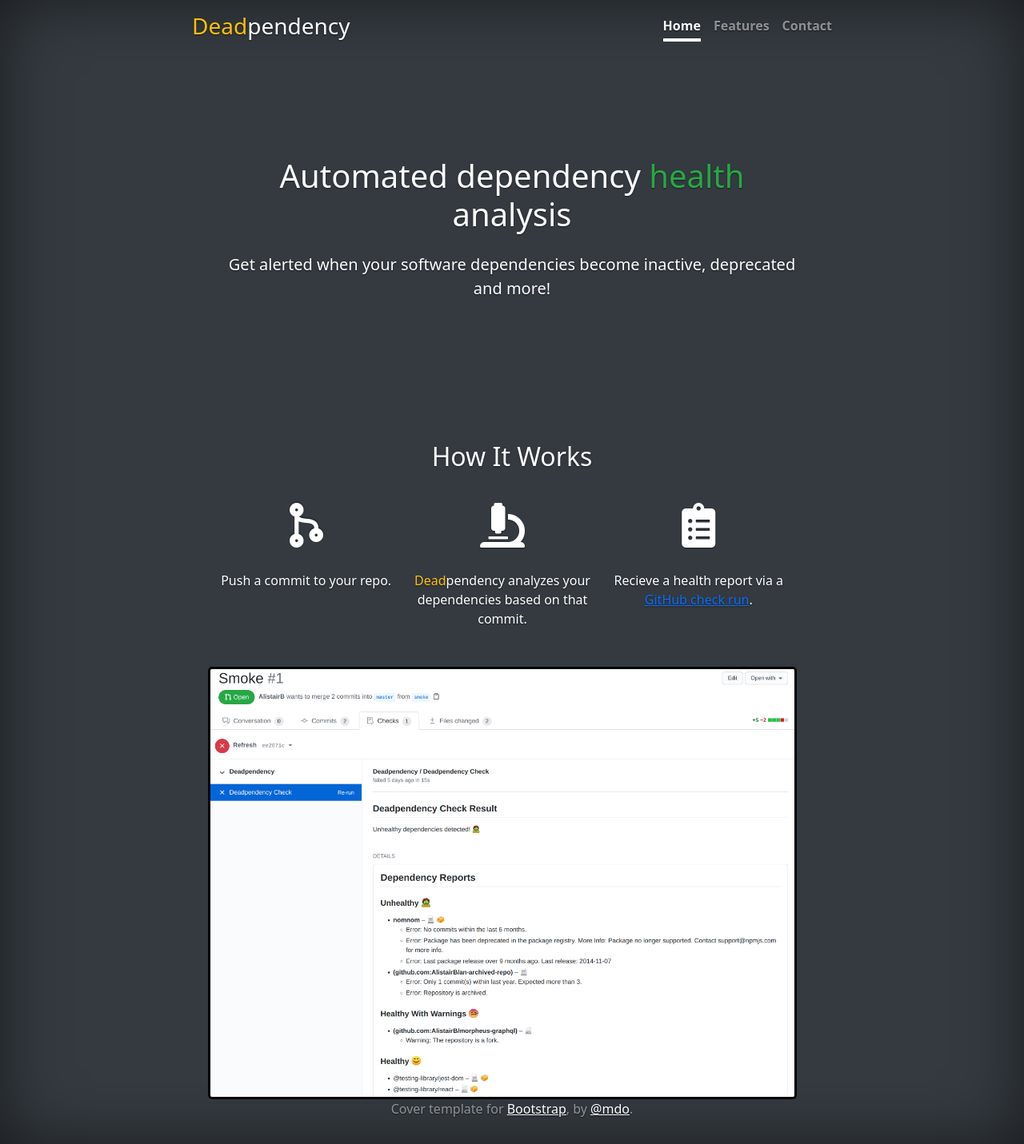
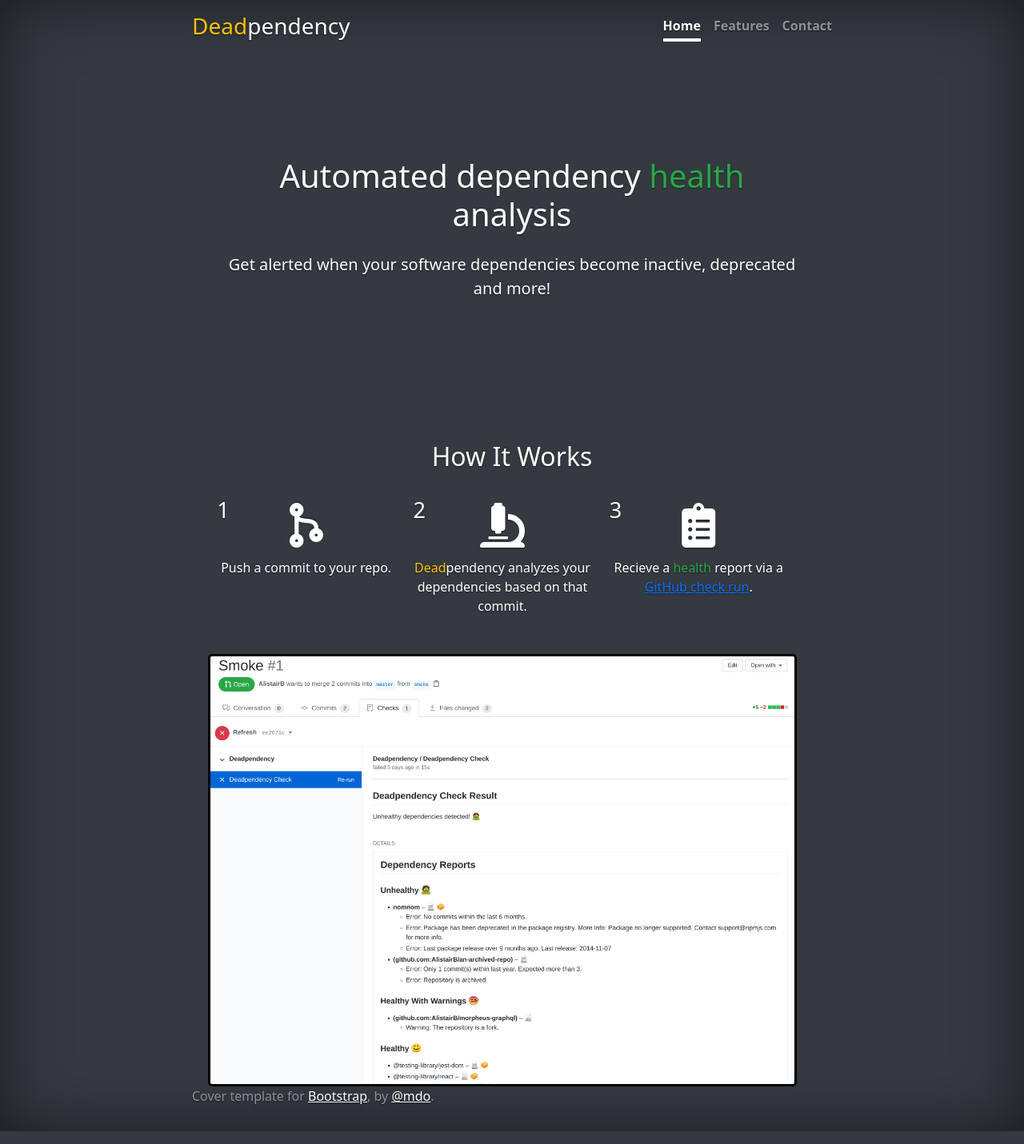
Before and after one commit to deadpendency/deadpendency.github.io, a Jekyll site: the page built from index.html, in a window 1280 px wide. Shown: the whole page at 80% size. Built offline with Jekyll 4.4.1, drawn with Linux system fonts in a browser that asks for light colours; nearby versions of some CDN libraries.

Commit message:
Tweaking how it works

```diff
--- a/_layouts/default.html
+++ b/_layouts/default.html
@@ -15,7 +15,7 @@
 
     <link rel="stylesheet" href="{{ site.baseurl }}/styles.css">
   </head>
-  <body class="d-flex text-center text-white bg-dark">
+  <body class="d-flex text-white bg-dark">
     <div class="cover-container d-flex w-100 p-3 mx-auto flex-column">
       <header class="mb-5">
         <div>
--- a/_sass/global.scss
+++ b/_sass/global.scss
@@ -89,3 +89,14 @@
   border-radius: 5px;
   padding: 0;
 }
+
+.floating-number {
+  position: absolute;
+  font-size: 1.7rem;
+  top: .2rem;
+  left: .7rem;
+}
+
+.step-description {
+  font-size: 1rem;
+}
--- a/index.html
+++ b/index.html
@@ -5,26 +5,33 @@
 layout: home
 ---
 <div class="container">
-  <div class="row mt-5">
+  <div class="row mt-5 text-center">
     <h1>Automated dependency <span class="text-success">health</span> analysis</h1>
     <p class="lead mt-3">Get alerted when your software dependencies become inactive, deprecated and more!</p>
     <!-- <p class="lead">
       <a href="#" class="btn btn-lg btn-secondary font-weight-bold border-white bg-white">Learn more</a>
     </p> -->
   </div>
-  <div class="how-it-works row">
+  <div class="how-it-works row text-center">
     <h2>How It Works</h1>
     <div class="how-it-works-icons row mt-3">
-      <div class="col"><i class="fas fa-code-branch icon-flipped"></i></div>
-      <div class="col"><i class="fas fa-microscope"></i></div>
-      <div class="col"><i class="fas fa-clipboard-list"></i></div>
+      <div class="col-sm position-relative">
+        <span class="floating-number">1</span>
+        <i class="fas fa-code-branch icon-flipped"></i>
+        <div class="step-description">Push a commit to your repo.</div>
+      </div>
+      <div class="col-sm position-relative">
+        <span class="floating-number">2</span>
+        <i class="fas fa-microscope"></i>
+        <div class="step-description"><span class="text-warning">Dead</span>pendency analyzes your dependencies based on that commit.</div>
+      </div>
+      <div class="col-sm position-relative">
+        <span class="floating-number">3</span>
+        <i class="fas fa-clipboard-list"></i>
+        <div class="step-description">Recieve a <span class="text-success">health</span> report via a <a href="https://docs.github.com/en/github/collaborating-with-issues-and-pull-requests/about-status-checks">GitHub check run</a>.</div>
+      </div>
     </div>
-    <div class="row mt-3">
-        <div class="col">Push a commit to your repo.</div>
-        <div class="col"><span class="text-warning">Dead</span>pendency analyzes your dependencies based on that commit.</div>
-        <div class="col">Recieve a health report via a <a href="https://docs.github.com/en/github/collaborating-with-issues-and-pull-requests/about-status-checks">GitHub check run</a>.</div>
-    </div>
-    <div class="row mt-5 text-center">
+    <div class="row mt-5">
       <img class="demo-screenshot" src="/assets/image/deadpendency-example.png" />
     </div>
   </div>
```
